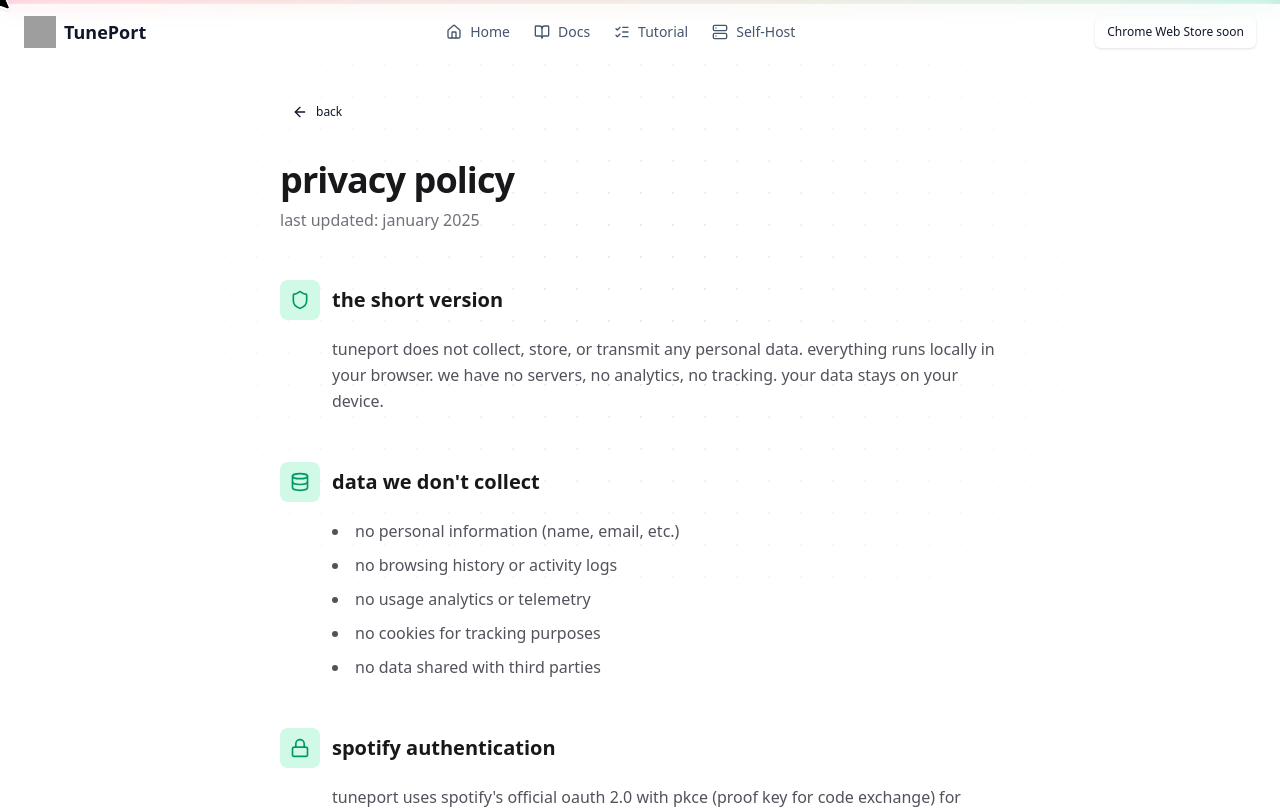
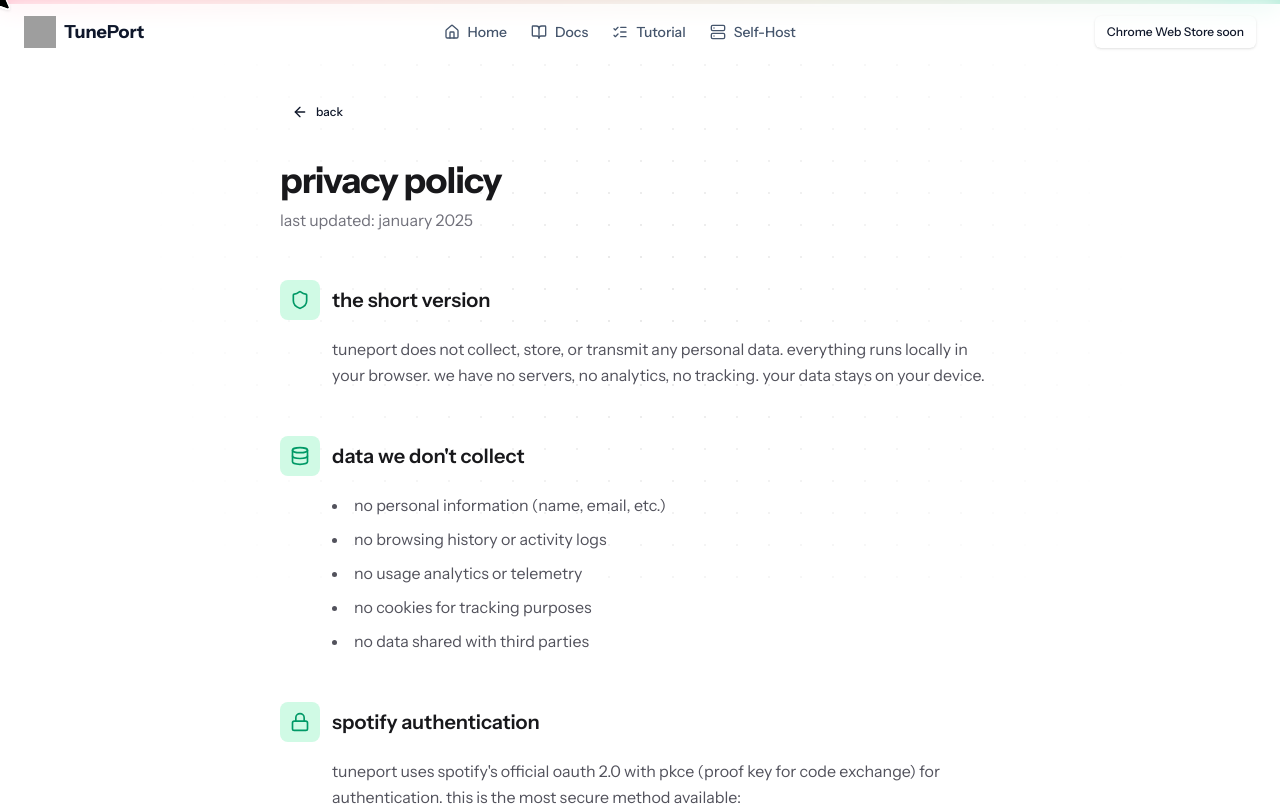
Before and after one commit to Microck/tuneport, a Next.js app in the folder website/: page /privacy in a window 1280 px wide. Shown: the top 809 px of the page. Built offline with nearby package versions, Linux system fonts and the light colour scheme; grey boxes are pictures that could not be loaded.

Commit message:
align fonts: Instrument Sans, Cormorant Garamond, Space Grotesk

```diff
--- a/website/src/app/layout.tsx
+++ b/website/src/app/layout.tsx
@@ -1,5 +1,5 @@
 import type { Metadata } from "next";
-import { Inter } from "next/font/google";
+import { Instrument_Sans, Cormorant_Garamond, Space_Grotesk } from "next/font/google";
 import { Header } from "@/components/layout/header";
 import { Footer } from "@/components/layout/footer";
 import { GsapProvider } from "@/components/gsap-provider";
@@ -7,8 +7,19 @@ import { ScrollProgress } from "@/components/ui/scroll-progress";
 import { SmoothCursor } from "@/components/ui/smooth-cursor";
 import "./globals.css";
 
-const inter = Inter({
-  variable: "--font-inter",
+const instrumentSans = Instrument_Sans({
+  variable: "--font-instrument-sans",
+  subsets: ["latin"],
+});
+
+const cormorantGaramond = Cormorant_Garamond({
+  variable: "--font-cormorant",
+  subsets: ["latin"],
+  weight: ["400", "500", "600", "700"],
+});
+
+const spaceGrotesk = Space_Grotesk({
+  variable: "--font-space-grotesk",
   subsets: ["latin"],
 });
 
@@ -57,7 +68,7 @@ export default function RootLayout({
   return (
     <html lang="en">
       <body
-        className={`${inter.variable} antialiased font-sans`}
+        className={`${instrumentSans.variable} ${cormorantGaramond.variable} ${spaceGrotesk.variable} antialiased font-sans`}
       >
         <GsapProvider>
           <ScrollProgress />
--- a/website/tailwind.config.ts
+++ b/website/tailwind.config.ts
@@ -82,8 +82,8 @@ const config: Config = {
       },
       fontFamily: {
         sans: ["var(--font-instrument-sans)", "sans-serif"],
-        serif: ["Cormorant Garamond", "serif"],
-        mono: ["Space Grotesk", "monospace"],
+        serif: ["var(--font-cormorant)", "serif"],
+        mono: ["var(--font-space-grotesk)", "monospace"],
       },
       animation: {
         "pulse-slow": "pulse 3s cubic-bezier(0.4, 0, 0.6, 1) infinite",
```
